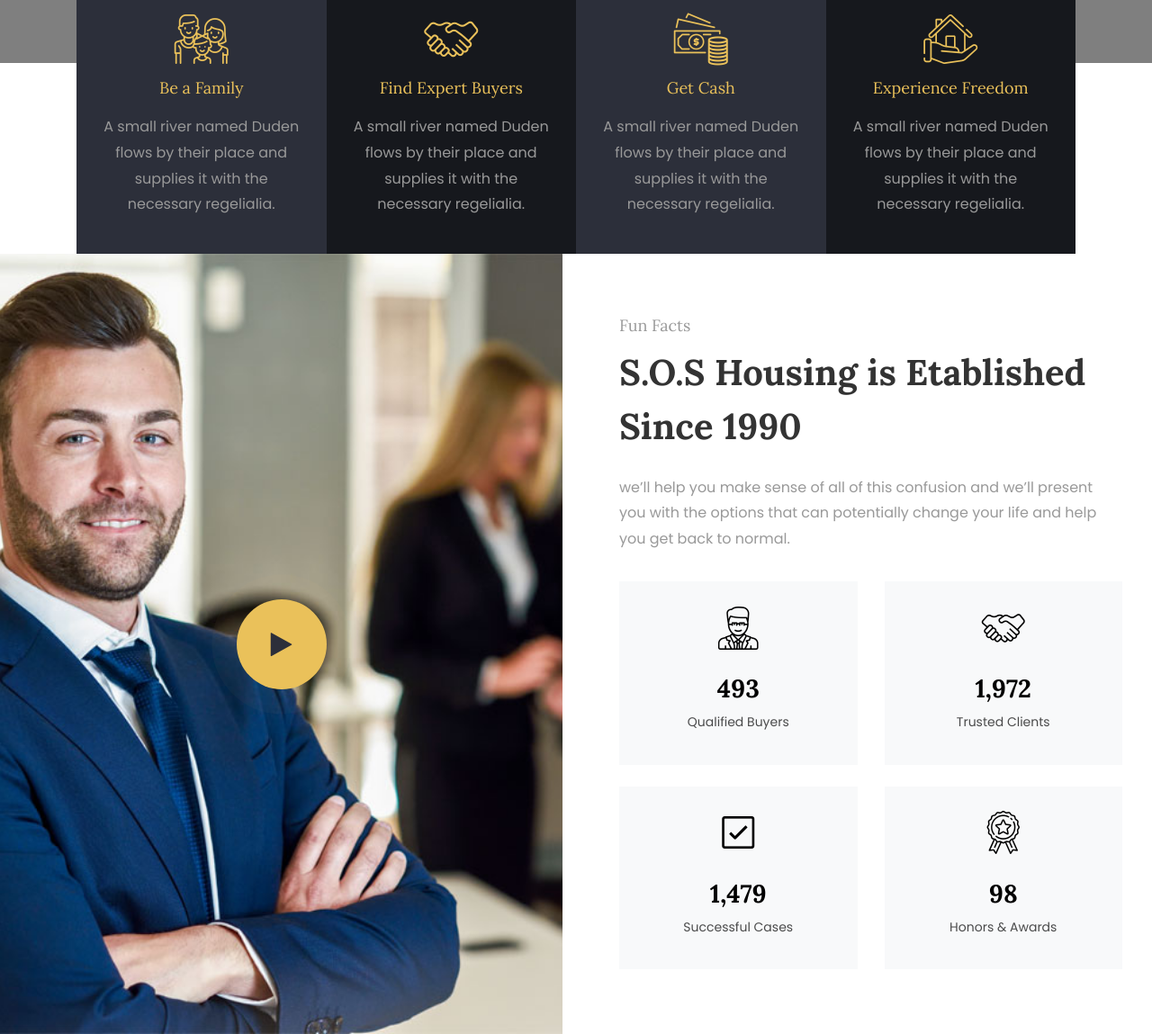
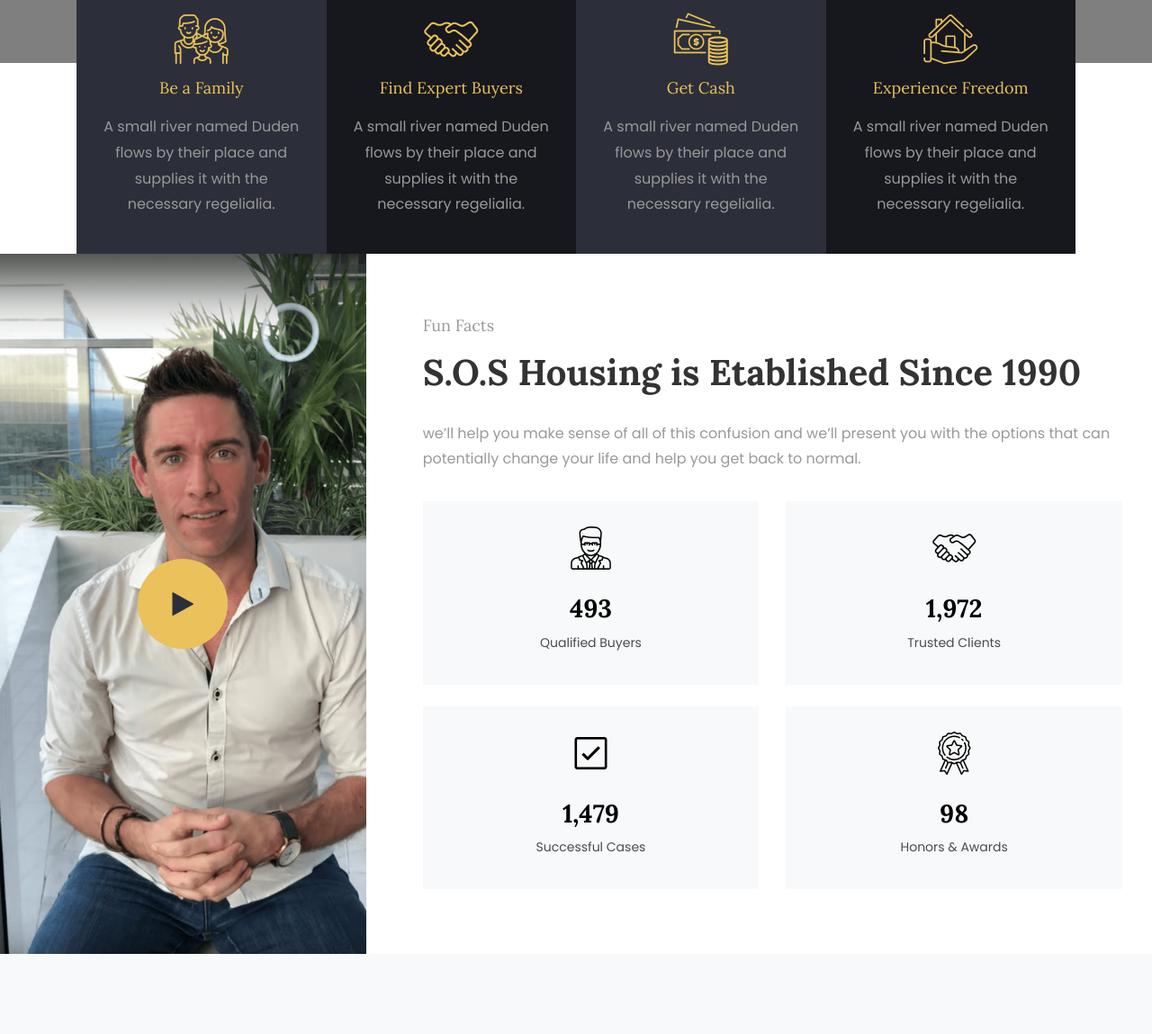
Before and after one commit to 1337erik/realestate1, a plain HTML site: page index.html in a window 1280 px wide. Shown: the part 730-1879 px from the top of the page at 90% size. Drawn offline with Linux system fonts and the light colour scheme; some packages are replaced by stand-ins of ours; no server answers; files whose address does not match are found by name.

Commit message:
adjusted video image

```diff
--- a/index.html
+++ b/index.html
@@ -138,9 +138,9 @@
 
         <div class="row d-flex">
 
-          <div class="col-md-6 d-flex">
+          <div class="col-md-4 d-flex">
 
-            <div class="img d-flex align-self-stretch align-items-center justify-content-center" style="background-image:url( images/about.jpg );">
+            <div class="img d-flex align-self-stretch align-items-center justify-content-center" style="background-image:url( images/used/videoimg.png );">
 
               <a href="https://www.youtube.com/watch?v=ILoKvJD9BKU" class="icon-video popup-vimeo d-flex justify-content-center align-items-center">
 
@@ -149,7 +149,7 @@
             </div>
           </div>
 
-          <div class="col-md-6 px-5 py-5">
+          <div class="col-md-8 px-5 py-5">
 
             <div class="row justify-content-start pt-3 pb-3">
 
```
Also changed, not shown: images/used/videoimg.png (added).
